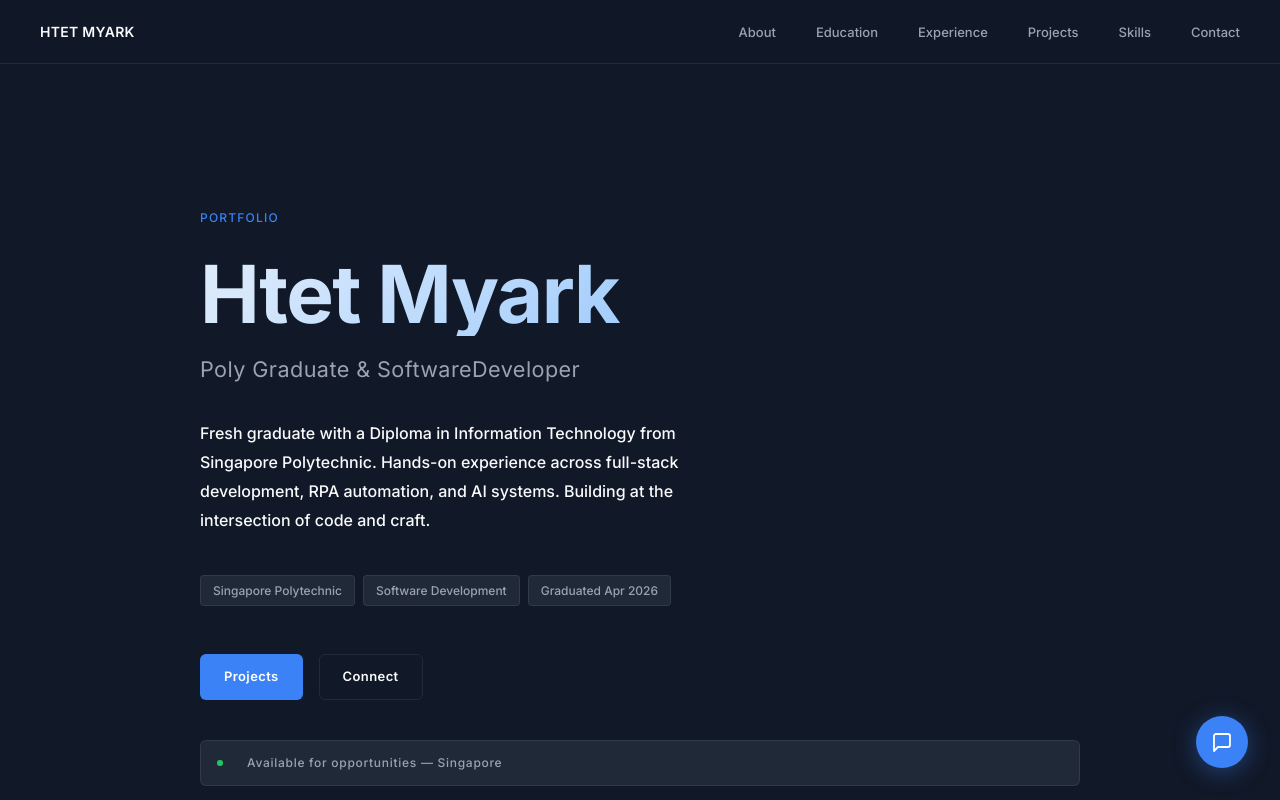
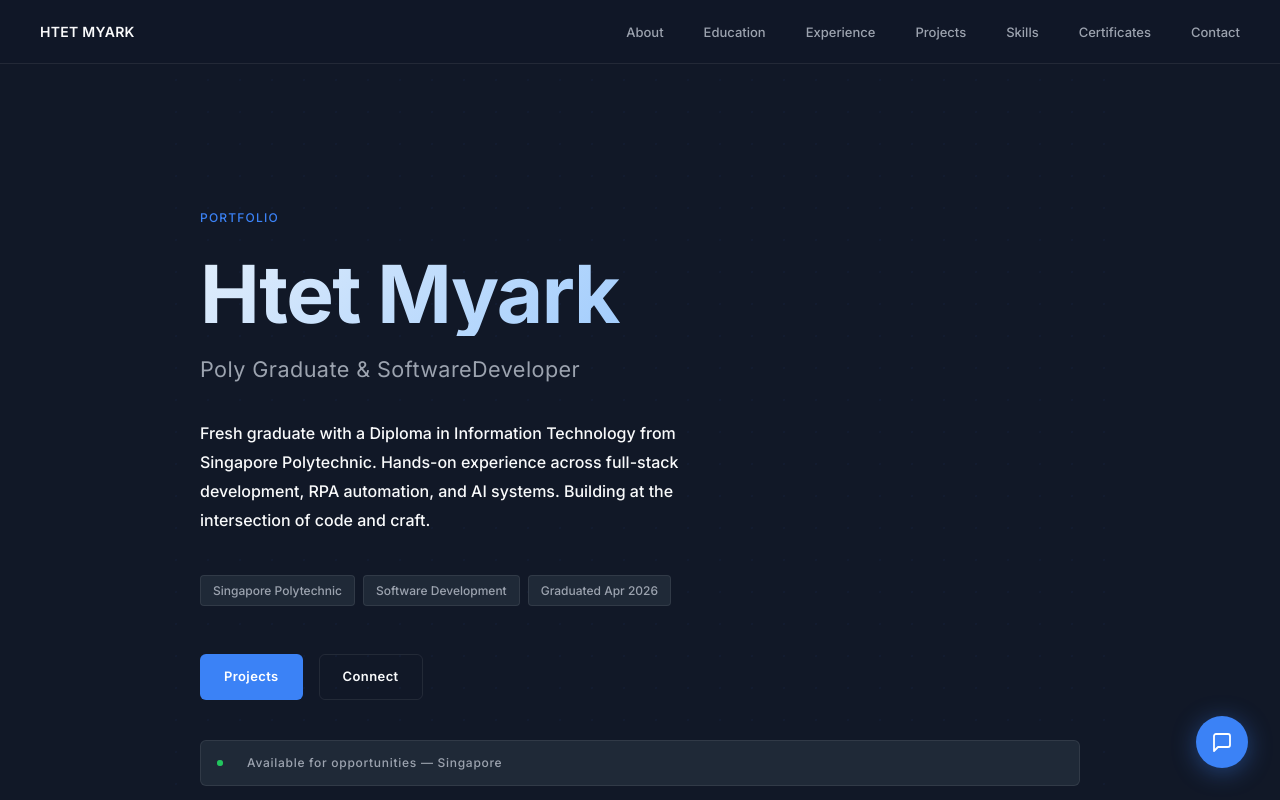
Before and after one commit to Htet-Myark/htet-portfolio-v2, a React (Vite) app: page / in a window 1280 px wide. Shown: the top 800 px of the page. Built offline with nearby package versions, Linux system fonts and the light colour scheme.

Commit message:
certificate session which is missing in nav bar added

```diff
--- a/src/components/Nav.jsx
+++ b/src/components/Nav.jsx
@@ -7,6 +7,7 @@ const LINKS = [
   { href: '#experience', label: 'Experience' },
   { href: '#projects', label: 'Projects' },
   { href: '#skills', label: 'Skills' },
+  { href: '#certs', label: 'Certificates' },
   { href: '#contact', label: 'Contact' },
 ]
 
```
